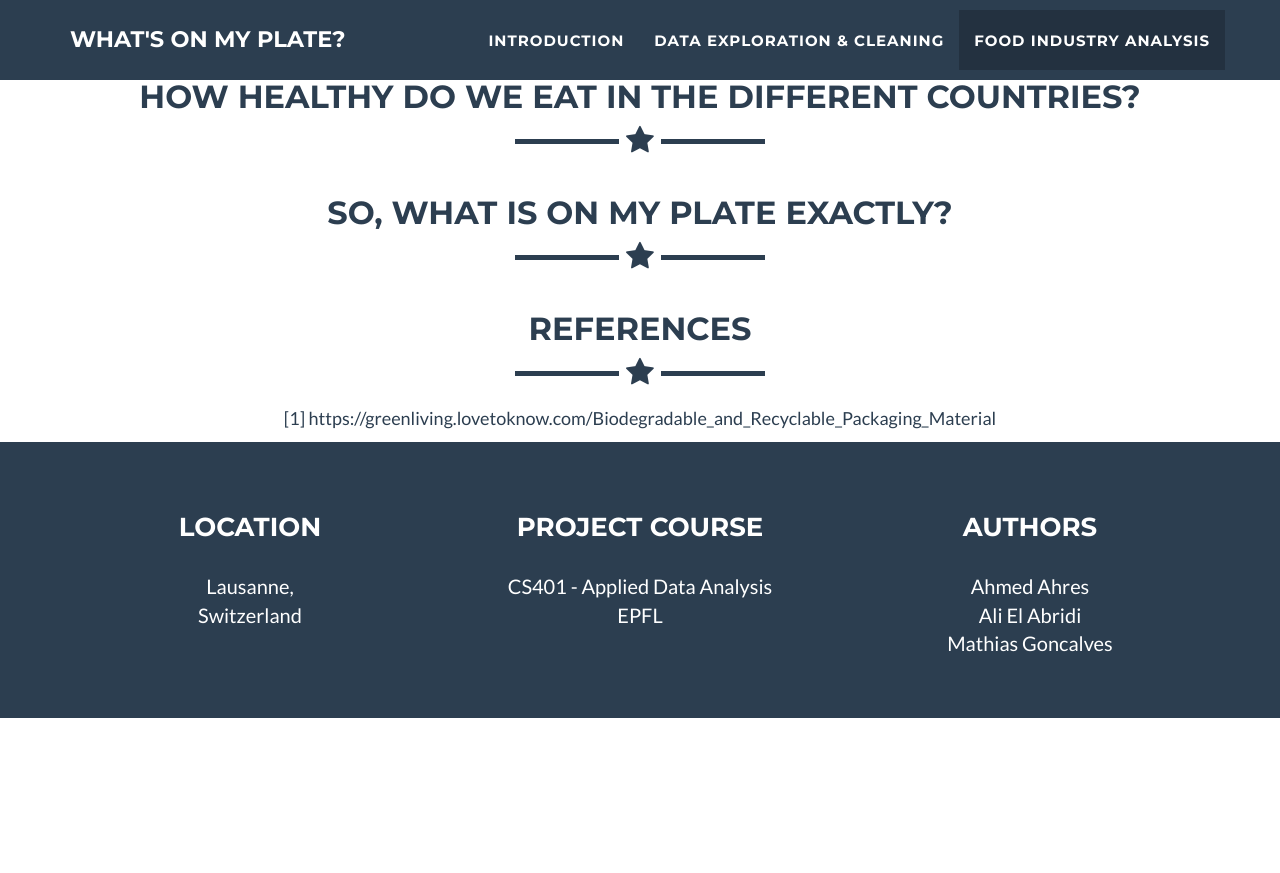
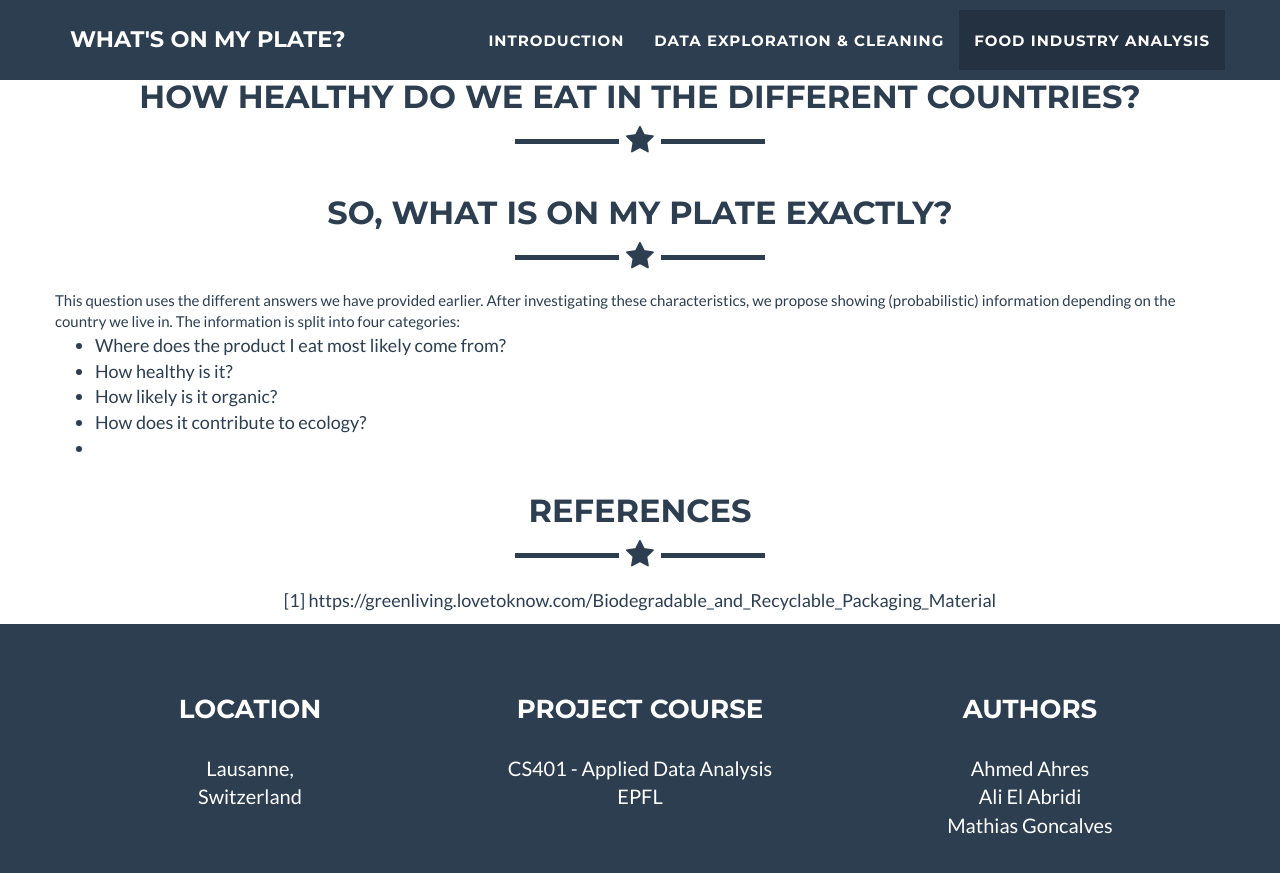
Before and after one commit to AhmedAhres/whats-on-my-plate, a Jekyll site: the page built from index.html, in a window 1280 px wide and 900 px high, scrolled down 6659 px. Shown: the top 873 px of the window. Built offline with Jekyll 4.4.1, drawn with Linux system fonts in a browser that asks for light colours; before the commit the page ends 7377 px from its top, so only the background shows below that; some of the changed text lies outside the part shown.

Commit message:
Updated last section and intro

```diff
--- a/_includes/middle.html
+++ b/_includes/middle.html
@@ -175,6 +175,15 @@
                     <h2>So, what is on my plate exactly?</h2>
                     <hr class="star-primary">
                 </div>
+                This question uses the different answers we have provided earlier. After investigating these characteristics, we propose showing
+                (probabilistic) information depending on the country we live in. The information is split into four categories:
+                <ul class="list">
+                  <li>Where does the product I eat most likely come from?</li>
+                  <li>How healthy is it?</li>
+                  <li>How likely is it organic?</li>
+                  <li>How does it contribute to ecology?</li>
+                  <li>
+                </ul>
             </div>
         </div>
     </subsection>
```
Also changed, not shown: other parts of _includes/middle.html (+2 -2 lines).
